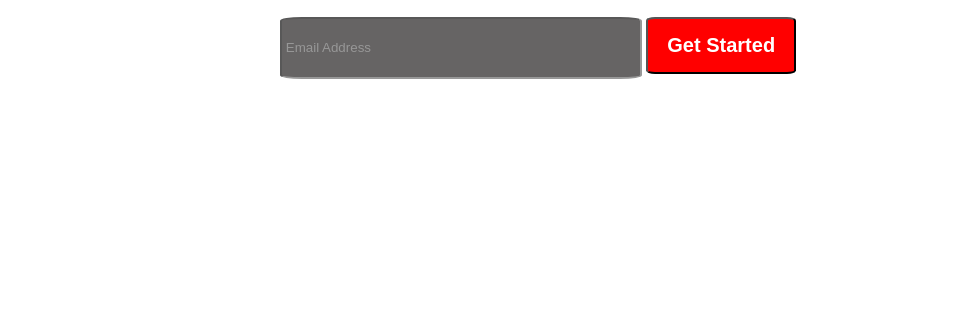
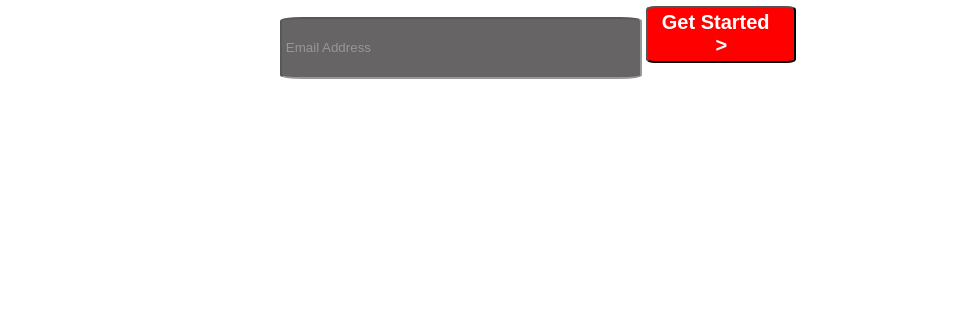
Before and after one commit to Ajayantil7/netflix-dummy, a plain HTML site: page index.html in a window 1280 px wide. Shown: the part 491-800 px from the top of the page, without its empty margins (102-1077 px from the left). Drawn offline with Linux system fonts and the light colour scheme.

Commit message:
Update index.html

```diff
--- a/index.html
+++ b/index.html
@@ -27,7 +27,7 @@
         <span id="enter">
             <input type="email" name="e1" id="email1" placeholder="Email Address">
         </span>
-        <span id="done"><button id="btn2">Get Started</button></span>
+        <span id="done"><button id="btn2">Get Started &nbsp; > </button></span>
     </div>
 
 
```
